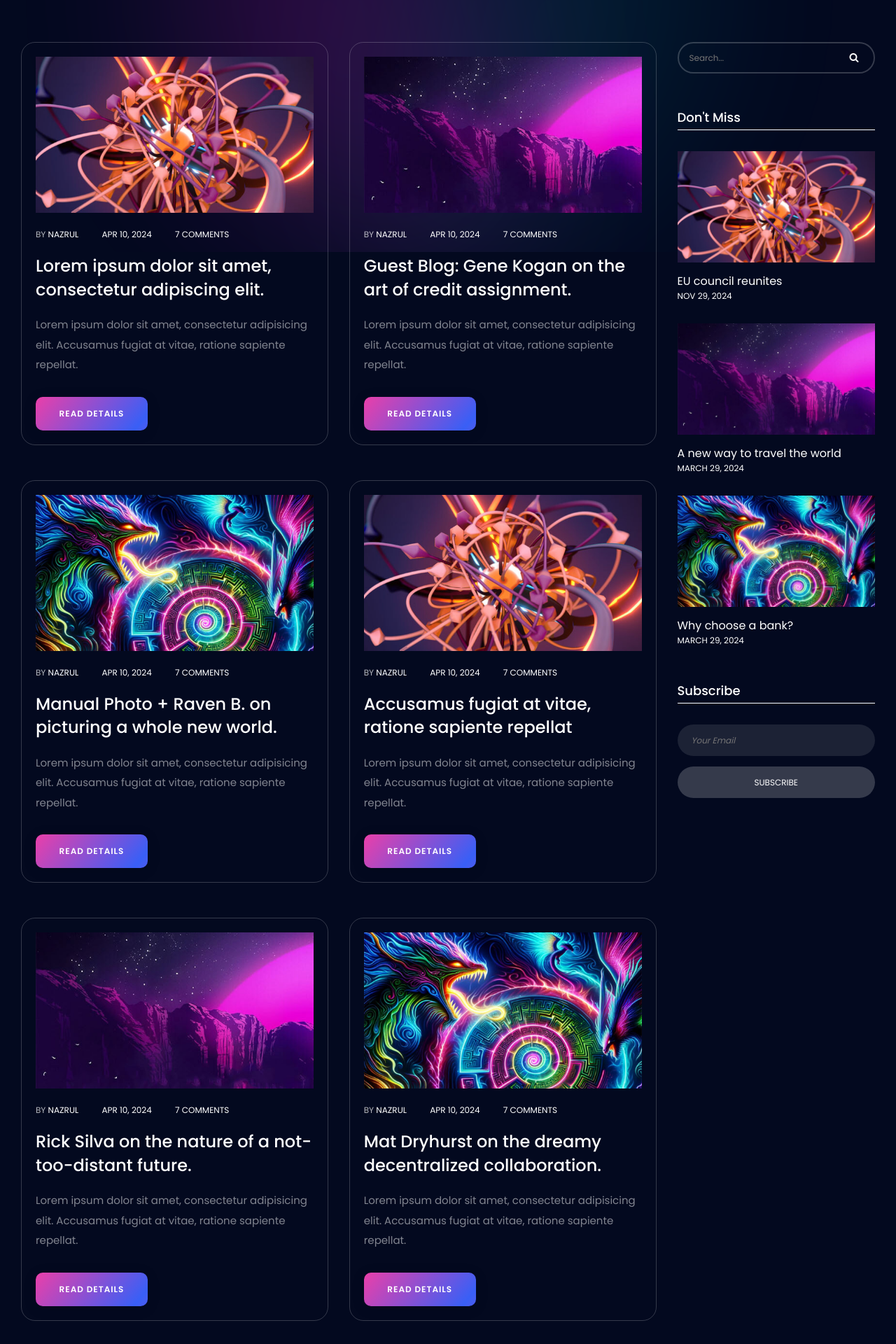
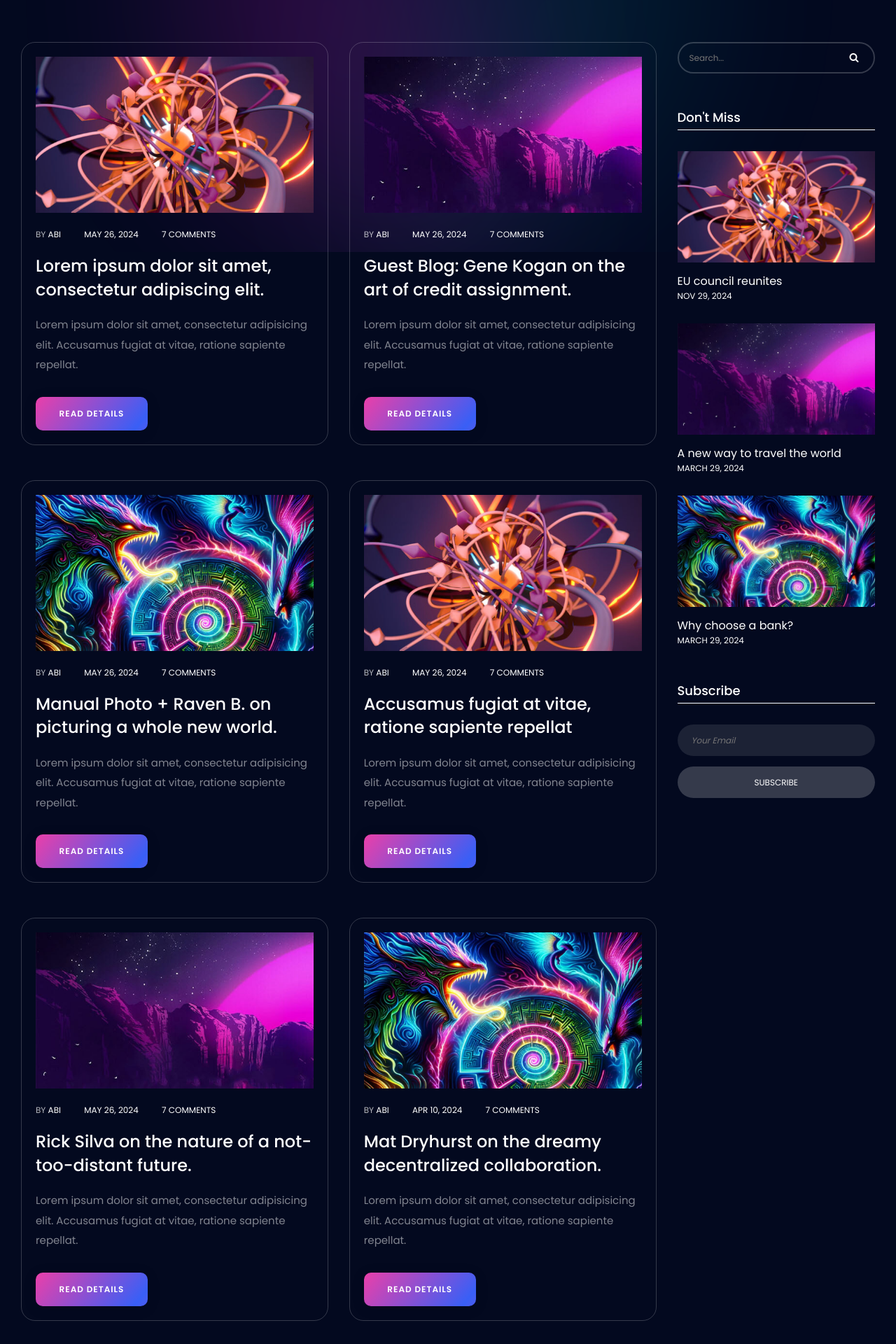
Before and after one commit to abiolashittu-org/webcompanion1, a Flask app: page /index_blog_with_sidebar in a window 1280 px wide. Shown: the part 440-2360 px from the top of the page at 70% size. Run offline with Flask 3, Linux system fonts and the light colour scheme; some libraries are stand-ins or nearby versions; some web fonts are replaced.

Commit message:
html update

```diff
--- a/templates/index-blog-with-sidebar.html
+++ b/templates/index-blog-with-sidebar.html
@@ -136,7 +136,7 @@
                                 <div class="blog-content">
 
                                     <div class="post-meta">
-                                        <p>By <a href="#" class="post-author">Nazrul</a> <a href="#">Apr 10, 2024</a> <a href="#" class="post-comments">7 comments</a></p>
+                                        <p>By <a href="#" class="post-author">Abi</a> <a href="#">May 26, 2024</a> <a href="#" class="post-comments">7 comments</a></p>
                                     </div>
                                     <a href="{{ url_for('index_single_blog') }}" class="post-title">
                                         <h4>Lorem ipsum dolor sit amet, consectetur adipiscing elit.</h4>
@@ -158,7 +158,7 @@
                                 <div class="blog-content">
 
                                     <div class="post-meta">
-                                        <p>By <a href="#" class="post-author">Nazrul</a> <a href="#">Apr 10, 2024</a> <a href="#" class="post-comments">7 comments</a></p>
+                                        <p>By <a href="#" class="post-author">Abi</a> <a href="#">May 26, 2024</a> <a href="#" class="post-comments">7 comments</a></p>
                                     </div>
                                     <a href="{{ url_for('index_single_blog') }}" class="post-title">
                                         <h4>Guest Blog: Gene Kogan on the art of credit assignment.</h4>
@@ -180,7 +180,7 @@
                                 <div class="blog-content">
 
                                     <div class="post-meta">
-                                        <p>By <a href="#" class="post-author">Nazrul</a> <a href="#">Apr 10, 2024</a> <a href="#" class="post-comments">7 comments</a></p>
+                                        <p>By <a href="#" class="post-author">Abi</a> <a href="#">May 26, 2024</a> <a href="#" class="post-comments">7 comments</a></p>
                                     </div>
                                     <a href="{{ url_for('index_single_blog') }}" class="post-title">
                                         <h4>Manual Photo + Raven B. on picturing a whole new world.</h4>
@@ -202,7 +202,7 @@
                                 <div class="blog-content">
 
                                     <div class="post-meta">
-                                        <p>By <a href="#" class="post-author">Nazrul</a> <a href="#">Apr 10, 2024</a> <a href="#" class="post-comments">7 comments</a></p>
+                                        <p>By <a href="#" class="post-author">Abi</a> <a href="#">May 26, 2024</a> <a href="#" class="post-comments">7 comments</a></p>
                                     </div>
                                     <a href="{{ url_for('index_single_blog') }}" class="post-title">
                                         <h4>Accusamus fugiat at vitae, ratione sapiente repellat</h4>
@@ -224,7 +224,7 @@
                                 <div class="blog-content">
 
                                     <div class="post-meta">
-                                        <p>By <a href="#" class="post-author">Nazrul</a> <a href="#">Apr 10, 2024</a> <a href="#" class="post-comments">7 comments</a></p>
+                                        <p>By <a href="#" class="post-author">Abi</a> <a href="#">May 26, 2024</a> <a href="#" class="post-comments">7 comments</a></p>
                                     </div>
                                     <a href="{{ url_for('index_single_blog') }}" class="post-title">
                                         <h4>Rick Silva on the nature of a not-too-distant future.</h4>
@@ -246,7 +246,7 @@
                                 <div class="blog-content">
 
                                     <div class="post-meta">
-                                        <p>By <a href="#" class="post-author">Nazrul</a> <a href="#">Apr 10, 2024</a> <a href="#" class="post-comments">7 comments</a></p>
+                                        <p>By <a href="#" class="post-author">Abi</a> <a href="#">Apr 10, 2024</a> <a href="#" class="post-comments">7 comments</a></p>
                                     </div>
                                     <a href="{{ url_for('index_single_blog') }}" class="post-title">
                                         <h4>Mat Dryhurst on the dreamy decentralized collaboration.</h4>
```
